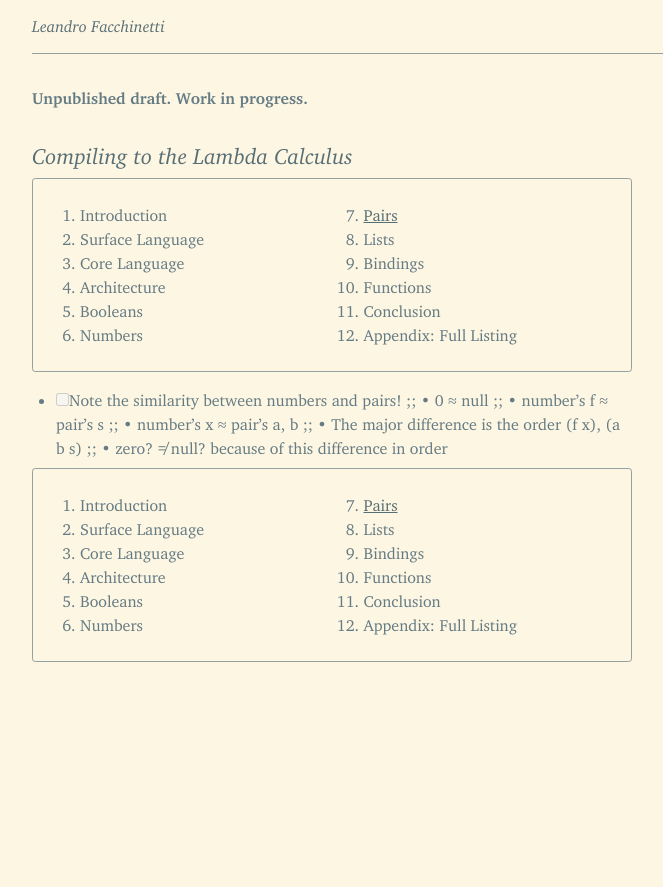
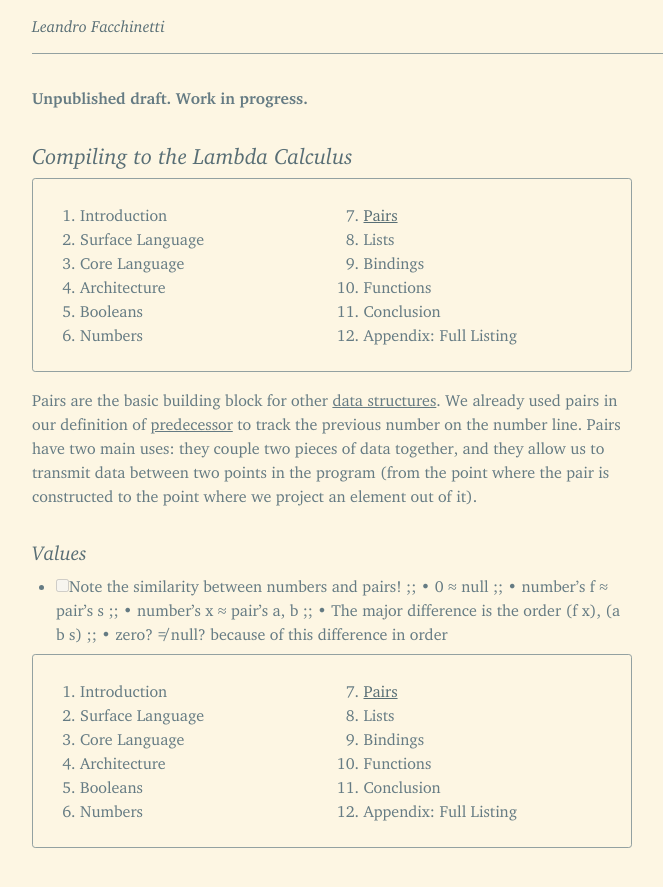
Before and after one commit to leafac/leafac.com, a Jekyll site: the page built from prose/compiling-to-the-lambda-calculus/pairs.md, in a window 1280 px wide. Shown: the top 887 px of the page, without its empty margins (108-771 px from the left). Built offline with Jekyll 4.4.1, drawn with Linux system fonts in a browser that asks for light colours.

Commit message:
Start pairs

```diff
--- a/prose/compiling-to-the-lambda-calculus/pairs.md
+++ b/prose/compiling-to-the-lambda-calculus/pairs.md
@@ -5,6 +5,12 @@ draft: true
 table-of-contents: true
 ---
 
+Pairs are the basic building block for other [data structures](lists#other-data-structures). We already used pairs in our definition of [predecessor](#predecessor) to track the previous number on the number line. Pairs have two main uses: they couple two pieces of data together, and they allow us to transmit data between two points in the program (from the point where the pair is constructed to the point where we project an element out of it).
+
+Values
+======
+
+
 - [ ] Note the similarity between numbers and pairs!
   ;;       • 0 ≈ null
   ;;       • number’s f ≈ pair’s s
```
Also changed, not shown: prose/compiling-to-the-lambda-calculus/lists.md (+3 -0 lines), prose/compiling-to-the-lambda-calculus/numbers.md (+3 -0 lines), 1 other file.
